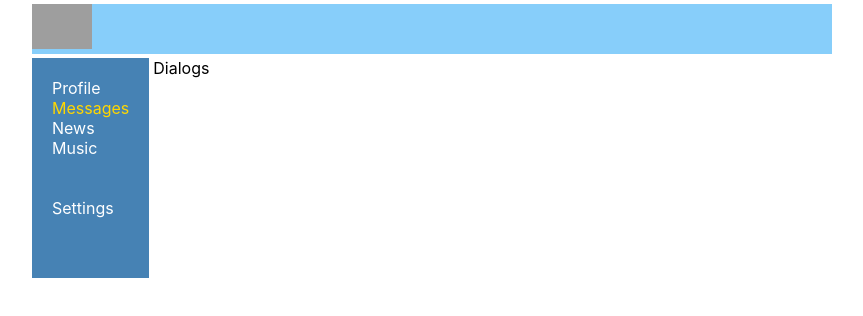
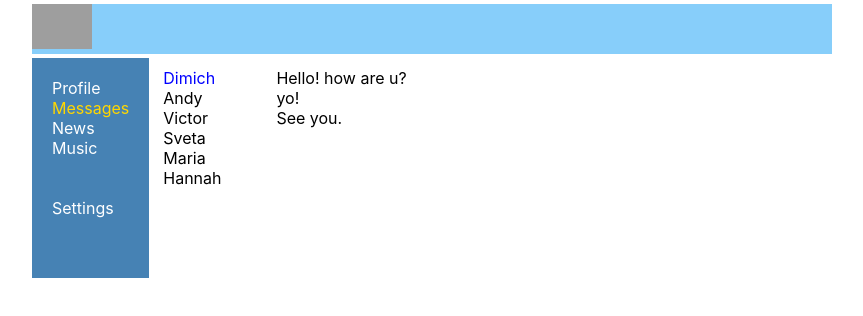
Before and after one commit to guchigov/it-kamasutra, a React (Create React App) app: page /dialogs in a window 1280 px wide. Shown: the top 316 px of the page, without its empty margins (208-1071 px from the left). Built offline with nearby package versions, Linux system fonts and the light colour scheme; grey boxes are pictures that could not be loaded.

Commit message:
add users dialogs

```diff
--- a/src/components/Dialogs/Dialogs.jsx
+++ b/src/components/Dialogs/Dialogs.jsx
@@ -4,11 +4,49 @@ import classes from './Dialogs.module.css'
 
 const Dialogs = (props) => {
     return (
-        <div>
-            Dialogs
+        <div className={classes.dialogs}>
+
+
+            <div className={classes.usersDialogs}>
+                <div className={classes.user + ' ' + classes.activeUser}>
+                    Dimich
+                </div>
+                <div className={classes.user}>
+                    Andy
+                </div>
+                <div className={classes.user}>
+                    Victor
+                </div>
+                <div className={classes.user}>
+                    Sveta
+                </div>
+                <div className={classes.user}>
+                    Maria
+                </div>
+                <div className={classes.user}>
+                    Hannah
+                </div>
+
+
+            </div>
+
+            <div className={classes.messages}>
+                <div className={classes.mesage}>
+                    Hello! how are u?
+                </div>
+
+                <div className={classes.mesage}>
+                    yo!
+                </div>
+
+                <div className={classes.mesage}>
+                    See you.
+                </div>
+            </div>
 
 
         </div>
+
     );
 
 }
--- a/src/components/Dialogs/Dialogs.module.css
+++ b/src/components/Dialogs/Dialogs.module.css
@@ -0,0 +1,15 @@
+.dialogs {
+    display: grid;
+    grid-template-columns: 2fr 10fr;
+}
+
+.usersDialogs {
+    padding: 10px;
+}
+.usersDialogs .activeUser{
+    color: blue;
+}
+
+.messages {
+    padding: 10px;
+}
```
